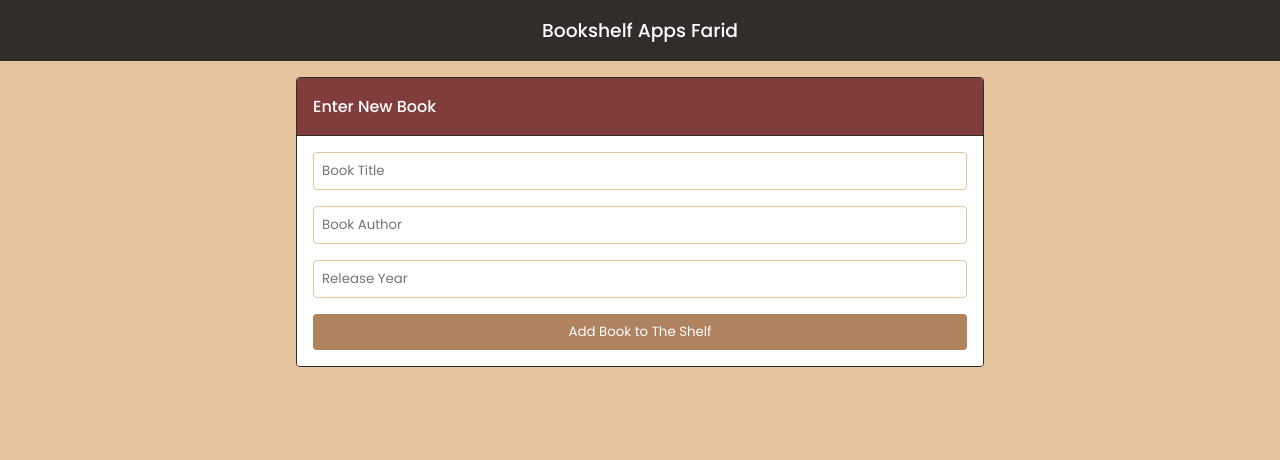
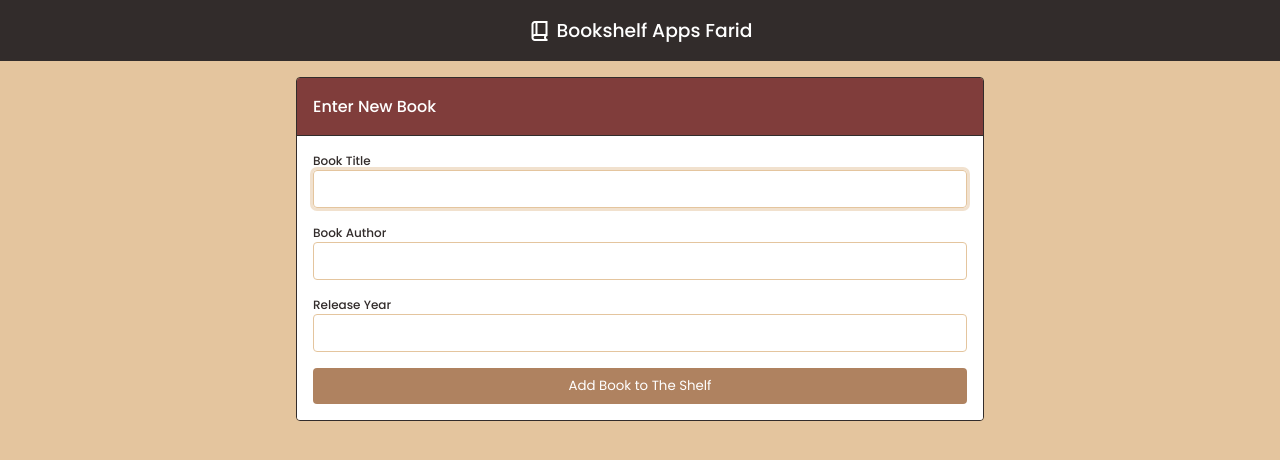
Before and after one commit to faridrawing/submission-aplikasi-pengelolaan-data, a plain HTML site: page index.html in a window 1280 px wide. Drawn offline with nearby package versions, Linux system fonts and the light colour scheme.

Commit message:
fixing input fields, adding icon to logo, adding more style to input and button

```diff
--- a/index.html
+++ b/index.html
@@ -8,11 +8,12 @@
     <link rel="preconnect" href="https://fonts.googleapis.com" />
     <link rel="preconnect" href="https://fonts.gstatic.com" crossorigin />
     <link href="https://fonts.googleapis.com/css2?family=Poppins:ital,wght@0,100;0,200;0,300;0,400;0,500;0,600;0,700;0,800;0,900;1,100;1,200;1,300;1,400;1,500;1,600;1,700;1,800;1,900&display=swap" rel="stylesheet" />
+    <link rel="stylesheet" href="https://fonts.googleapis.com/css2?family=Material+Symbols+Outlined:opsz,wght,FILL,GRAD@24,400,0,0" />
   </head>
   <body>
     <header>
       <div class="container">
-        <h3 class="logo">Bookshelf Apps Farid</h3>
+        <h3 class="logo"><span class="material-symbols-outlined"> book_2 </span>&nbsp;Bookshelf Apps Farid</h3>
       </div>
     </header>
     <main>
@@ -23,14 +24,24 @@
           </div>
           <div class="content-bar">
             <form>
-              <input type="text" id="title" name="title" placeholder="Book Title" />
-              <input type="text" id="author" name="author" placeholder="Book Author" />
-              <input type="number" id="year" name="year" placeholder="Release Year" />
+              <div class="input-group">
+                <label for="title">Book Title</label>
+                <input type="text" id="title" name="title" required autofocus />
+              </div>
+              <div class="input-group">
+                <label for="author">Book Author</label>
+                <input type="text" id="author" name="author" required />
+              </div>
+              <div class="input-group">
+                <label for="year">Release Year</label>
+                <input type="number" id="year" name="year" required />
+              </div>
               <button type="submit">Add Book to The Shelf</button>
             </form>
           </div>
         </div>
       </div>
     </main>
+    <script src="script.js"></script>
   </body>
 </html>
--- a/style.css
+++ b/style.css
@@ -5,6 +5,7 @@
   --color-3: #AF8260;
   --color-4: #E4C59E;
   --basic-border-radius: .25rem;
+  --basic-transition: all .125s linear;
 }
 
 /* CSS Reset */
@@ -17,13 +18,13 @@
 /* General Style */
 body {
   background-color: var(--color-4);
-  color: var(--color-1);
 }
 
 body,
 input,
 button {
   font-family: "Poppins", sans-serif;
+  color: var(--color-1);
 }
 
 .container {
@@ -42,6 +43,8 @@ header .logo {
   color: #FFF;
   font-weight: 500;
   user-select: none;
+  display: flex;
+  align-items: center;
 }
 
 /* Main Style */
@@ -60,6 +63,7 @@ main {
   color: #FFF;
   background-color: var(--color-2);
   border-bottom: .1rem solid var(--color-1);
+  user-select: none;
 }
 
 .title-bar>* {
@@ -77,10 +81,22 @@ main {
 }
 
 /* Input Style */
+.input-group {
+  display: flex;
+  flex-direction: column;
+}
+
+label {
+  font-size: .75rem;
+  font-weight: 500;
+}
+
 input,
 button {
   outline: none;
   border: none;
+  outline: .225rem solid transparent;
+  transition: var(--basic-transition);
 }
 
 input {
@@ -99,3 +115,15 @@ button {
   justify-content: center;
   cursor: pointer;
 }
+
+input:focus {
+  outline-color: rgba(228, 196, 158, .5);
+}
+
+button:hover {
+  background-color: hsl(26, 33%, 43%);
+}
+
+button:focus {
+  outline-color: rgba(175, 130, 96, .5);
+}
```
Also changed, not shown: script.js (added, +10 -0 lines).
